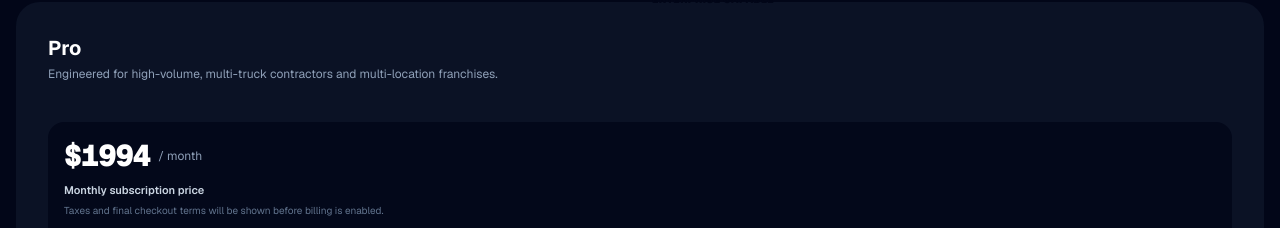
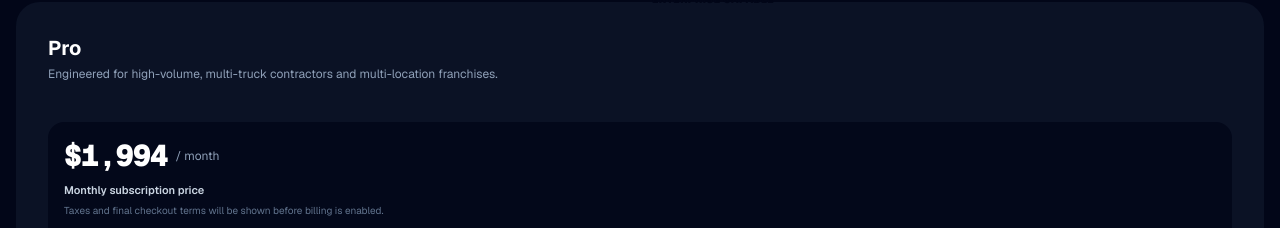
Before and after one commit to akashpardeshi188-design/revenuerecover-ai, a Next.js app: page /pricing in a window 1280 px wide. Shown: the part 1759-1987 px from the top of the page. Built offline with nearby package versions, Linux system fonts and the light colour scheme.

Commit message:
Format monthly plan prices with USD thousands separators

```diff
--- a/app/pricing/page.tsx
+++ b/app/pricing/page.tsx
@@ -121,7 +121,7 @@ export default function PricingPage() {
                   <div className="space-y-1 p-4 rounded-2xl bg-slate-950/80 border border-slate-800">
                     <div className="flex items-center gap-2">
                       <span className="text-3xl sm:text-4xl font-black text-white font-mono tracking-tight">
-                        ${currentPrice}
+                        ${currentPrice.toLocaleString('en-US')}
                       </span>
                       <span className="text-xs text-slate-400">/ month</span>
                     </div>
```
